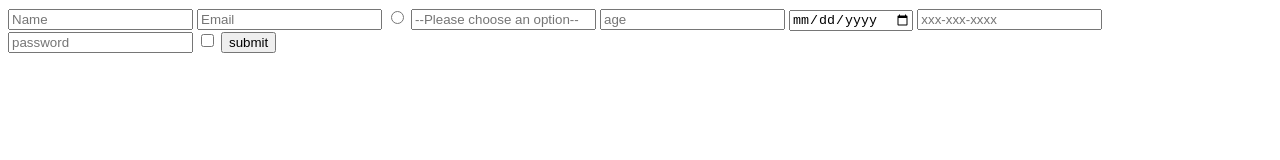
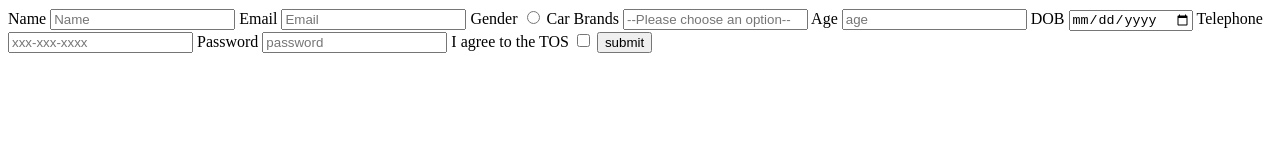
Before and after one commit to acciojob/signup-form-car-Gauravbhardwaj25, a website: page main.html in a window 1280 px wide. Drawn offline with Linux system fonts and the light colour scheme.

Commit message:
created a submission

```diff
--- a/main.html
+++ b/main.html
@@ -7,15 +7,23 @@
 </head>
 <body>
     <form method="post">
-
+       <label for="name">Name</label>
         <input type="text" id="name" placeholder="Name" required>
+        <label for="email">Email</label>
         <input type="email" id="email" placeholder="Email" required>
+        <label for="gender_m, gender_f">Gender</label>
         <input type="radio" id="gender_m, gender_f" required>
+        <label for="cars">Car Brands</label>
         <input type="Select" id="cars" placeholder="--Please choose an option--" required>
+        <label for="age">Age</label>
         <input type="Number" id="age" placeholder="age" required>
+        <label for="dob">DOB</label>
         <input type="date" id="dob" placeholder="DOB" required>
+        <label for="tel">Telephone</label>
         <input type="tel" id="tel" placeholder="xxx-xxx-xxxx">
+        <label for="password">Password</label>
         <input type="password"  id="password" required placeholder="password">
+        <label for="tos">I agree to the TOS	</label>
         <input type="Checkbox"  id="tos" required>
         <button>submit</button>
     </form>
```
